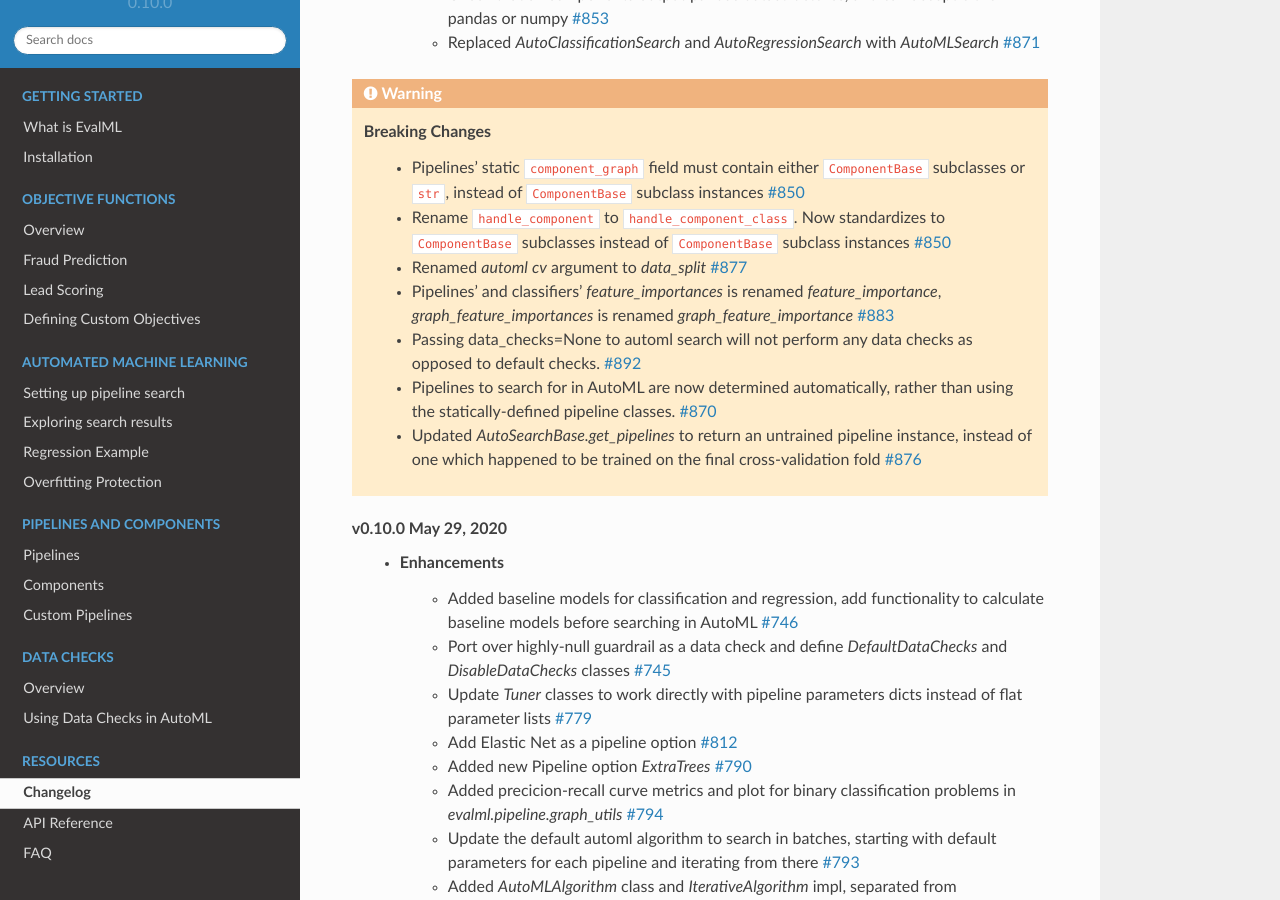
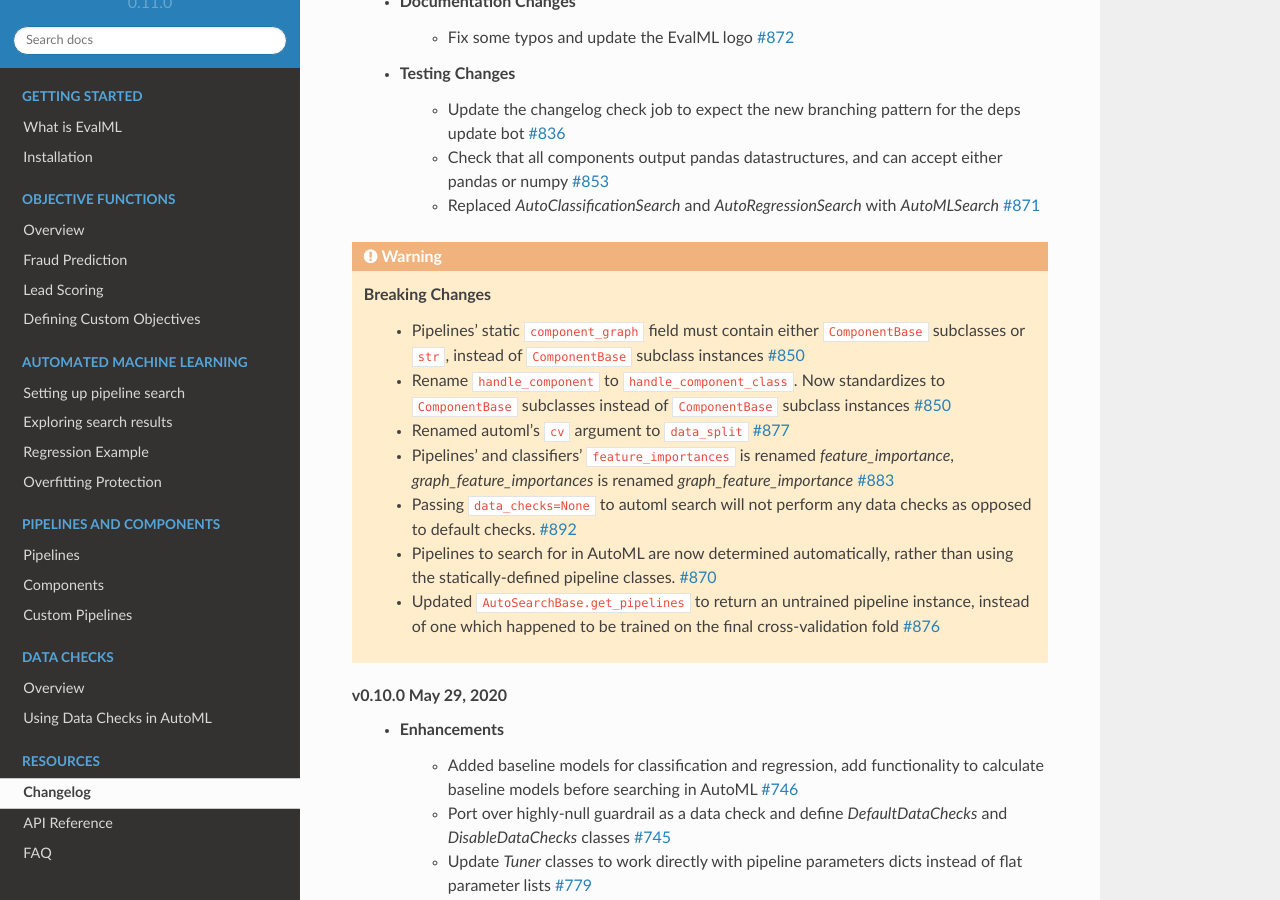
Before and after one commit to alteryx/evalml, a Sphinx documentation site: the page built from docs/source/changelog.rst, in a window 1280 px wide and 900 px high, scrolled down 1492 px. Built offline with Sphinx 7.4.7 and the Read the Docs theme 2.0.0, drawn with Linux system fonts in a browser that asks for light colours; comment, search, counter and statistics services are not loaded; some of the changed text lies outside the part shown.

Commit message:
init release

```diff
--- a/docs/source/changelog.rst
+++ b/docs/source/changelog.rst
@@ -4,6 +4,14 @@
 ---------
 
 **Future Releases**
+    * Enhancements
+    * Fixes
+    * Changes
+    * Documentation Changes
+    * Testing Changes
+
+
+**v0.11.0 June 30, 2020**
     * Enhancements
         * Added multiclass support for ROC curve graphing :pr:`832`
         * Added preprocessing component to drop features whose percentage of NaN values exceeds a specified threshold :pr:`834`
@@ -52,11 +60,11 @@
     **Breaking Changes**
         * Pipelines' static ``component_graph`` field must contain either ``ComponentBase`` subclasses or ``str``, instead of ``ComponentBase`` subclass instances :pr:`850`
         * Rename ``handle_component`` to ``handle_component_class``. Now standardizes to ``ComponentBase`` subclasses instead of ``ComponentBase`` subclass instances :pr:`850`
-        * Renamed `automl` `cv` argument to `data_split` :pr:`877`
-        * Pipelines' and classifiers' `feature_importances` is renamed `feature_importance`, `graph_feature_importances` is renamed `graph_feature_importance` :pr:`883`
-        * Passing data_checks=None to automl search will not perform any data checks as opposed to default checks. :pr:`892`
+        * Renamed automl's ``cv`` argument to ``data_split`` :pr:`877`
+        * Pipelines' and classifiers' ``feature_importances`` is renamed `feature_importance`, `graph_feature_importances` is renamed `graph_feature_importance` :pr:`883`
+        * Passing ``data_checks=None`` to automl search will not perform any data checks as opposed to default checks. :pr:`892`
         * Pipelines to search for in AutoML are now determined automatically, rather than using the statically-defined pipeline classes. :pr:`870`
-        * Updated `AutoSearchBase.get_pipelines` to return an untrained pipeline instance, instead of one which happened to be trained on the final cross-validation fold :pr:`876`
+        * Updated ``AutoSearchBase.get_pipelines`` to return an untrained pipeline instance, instead of one which happened to be trained on the final cross-validation fold :pr:`876`
 
 
 **v0.10.0 May 29, 2020**
--- a/evalml/__init__.py
+++ b/evalml/__init__.py
@@ -28,4 +28,4 @@
 warnings.filterwarnings("ignore", category=DeprecationWarning)
 
 
-__version__ = '0.10.0'
+__version__ = '0.11.0'
--- a/setup.py
+++ b/setup.py
@@ -2,7 +2,7 @@
 
 setup(
     name='evalml',
-    version='0.10.0',
+    version='0.11.0',
     author='Alteryx, Inc.',
     author_email='support@featurelabs.com',
     url='https://www.alteryx.com/innovation-labs',
```
